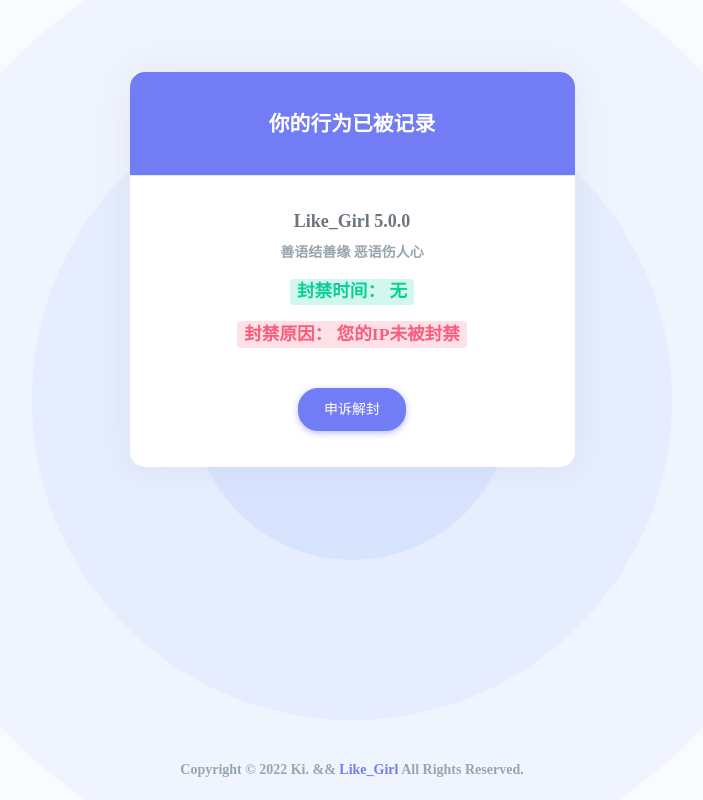
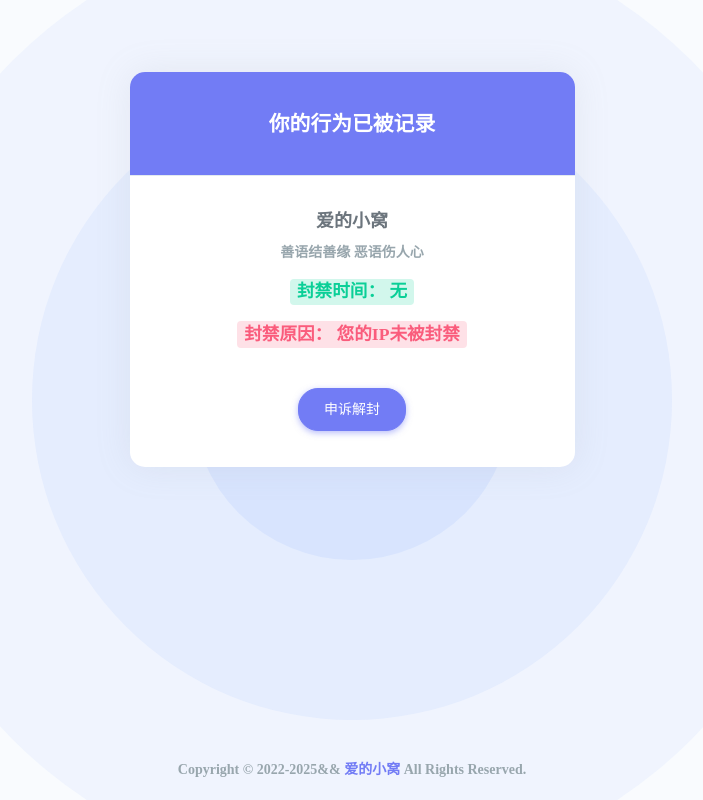
Before and after one commit to yizhaol/like-girl-v5.2.0, a PHP site: page /error.php in a window 1280 px wide. Shown: the whole page, without its empty margins (288-991 px from the left). Run offline with PHP 8.4, Linux system fonts and the light colour scheme; data that the repository does not hold is empty.

Commit message:
Update error.php

```diff
--- a/error.php
+++ b/error.php
@@ -1,16 +1,3 @@
-<!--
- * @Version：Like Girl 5.2.0
- * @Author: Ki.
- * @Date: 2024-11-08 10:00:00
- * @LastEditTime: 2024-11-08
- * @Description: 愿得一人心 白首不相离
- * @Document：https://blog.kikiw.cn/index.php/archives/52/
- * @Copyright (c) 2024 by Ki All Rights Reserved.
- * @Warning：禁止以任何方式出售本项目 如有发现一切后果自行负责
- * @Warning：禁止以任何方式出售本项目 如有发现一切后果自行负责
- * @Warning：禁止以任何方式出售本项目 如有发现一切后果自行负责
- * @Message：开发不易 版权信息请保留
--->
 
 <!DOCTYPE html>
 <html lang="zh-CN">
@@ -105,7 +92,7 @@ $stmt->fetch();
                     <div class="card-body p-4">
 
                         <div class="text-center w-75 m-auto">
-                            <h4 class="text-dark-50 text-center mt-0 font-weight-bold">Like_Girl 5.0.0</h4>
+                            <h4 class="text-dark-50 text-center mt-0 font-weight-bold">爱的小窝</h4>
                             <p class="text-muted">善语结善缘 恶语伤人心</p>
                             <p class="text-muted mb-4">
                                 <span class="badge badge-success-lighten">封禁时间：
@@ -146,7 +133,7 @@ $stmt->fetch();
 <!-- end page -->
 
 <footer class="footer footer-alt">
-    Copyright © 2022 Ki. && <a href="https://blog.kikiw.cn/index.php/archives/24/" target="_blank">Like_Girl</a> All
+    Copyright © 2022-<?php echo date("Y") ?>&& <a href="/" target="_blank">爱的小窝</a> All
     Rights Reserved.
 </footer>
 
```
